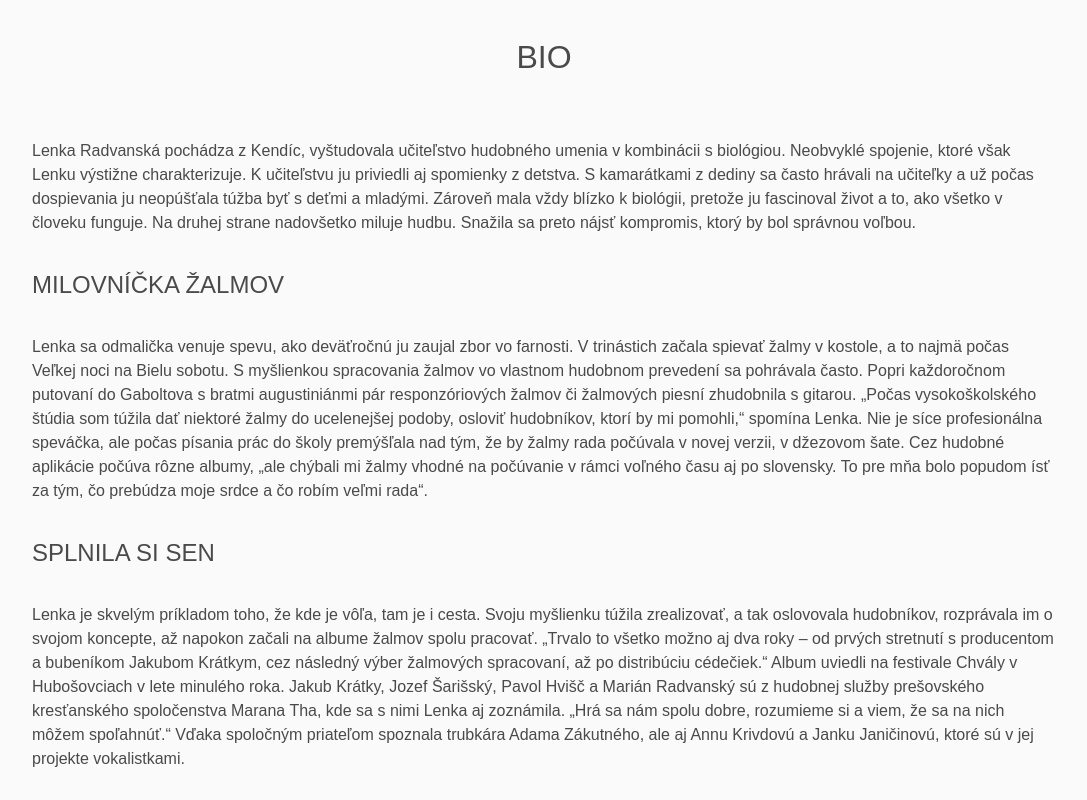
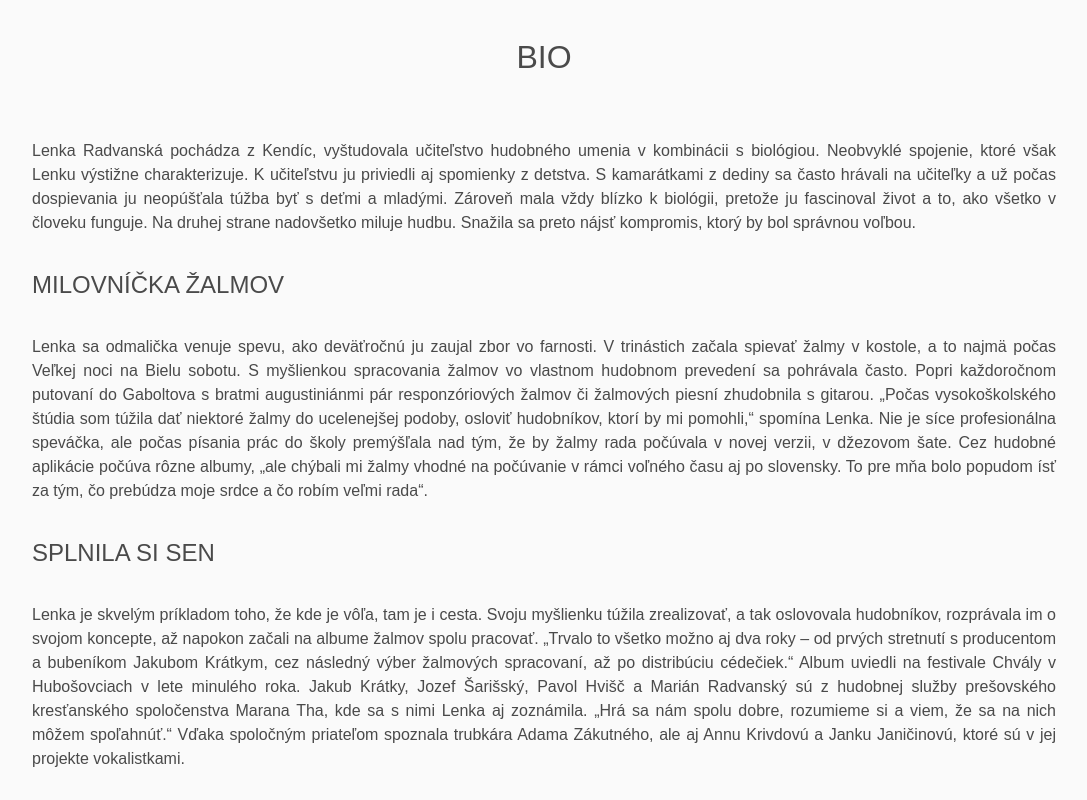
Before and after one commit to roberto123454321/lenkaRadvanska, a React (Vite) app: page / in a window 1280 px wide. Shown: the part 3460-4260 px from the top of the page, without its empty margins (96-1183 px from the left). Built offline with nearby package versions, Linux system fonts and the light colour scheme; a web font is replaced by a local one.

Commit message:
bio - center text in paragraphs

```diff
--- a/src/components/Bio.css
+++ b/src/components/Bio.css
@@ -12,3 +12,7 @@
   margin-top: 2rem;
   margin-bottom: 2rem;
 }
+
+.bio p {
+    text-align: justify;
+}
```
